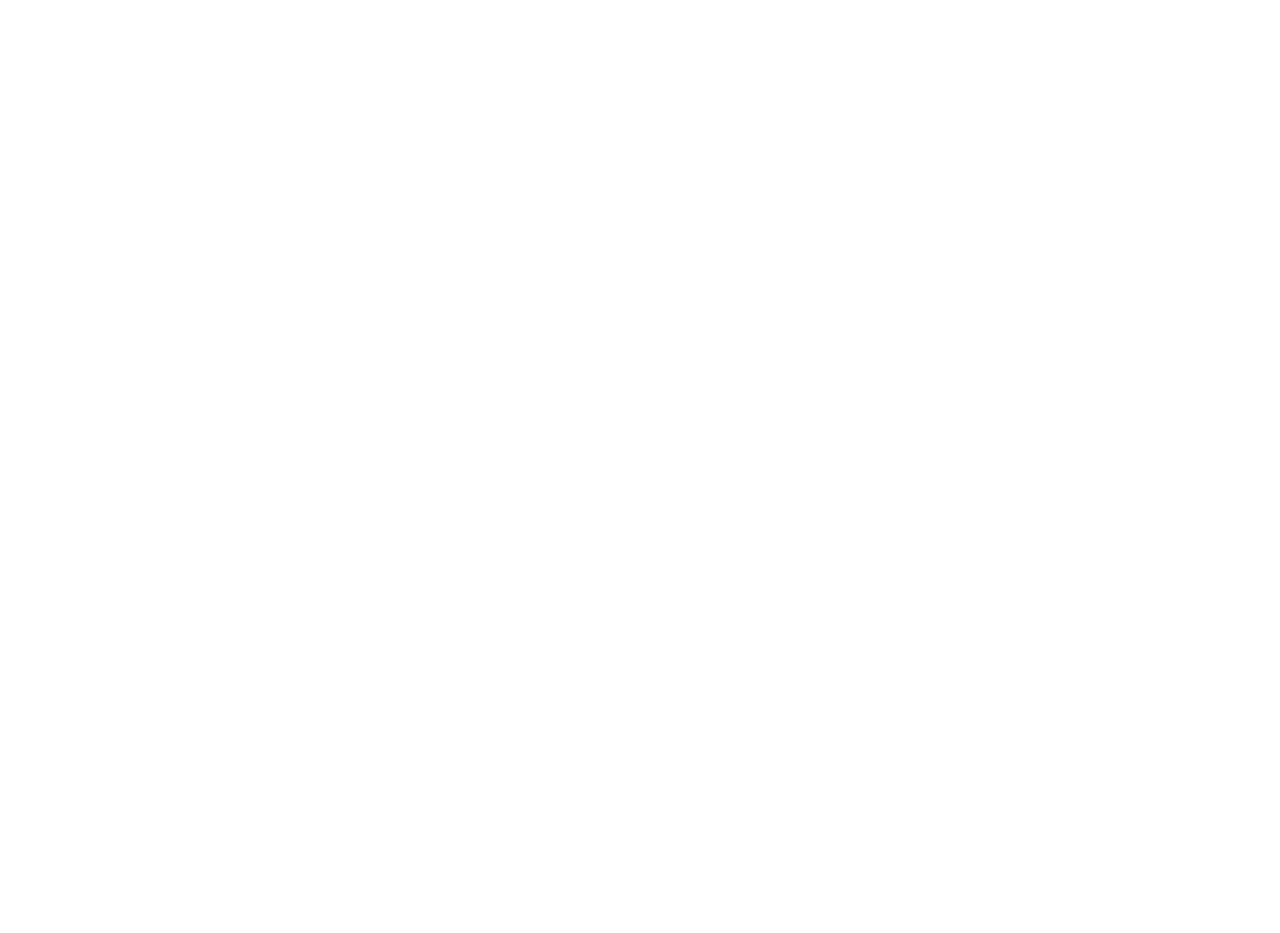
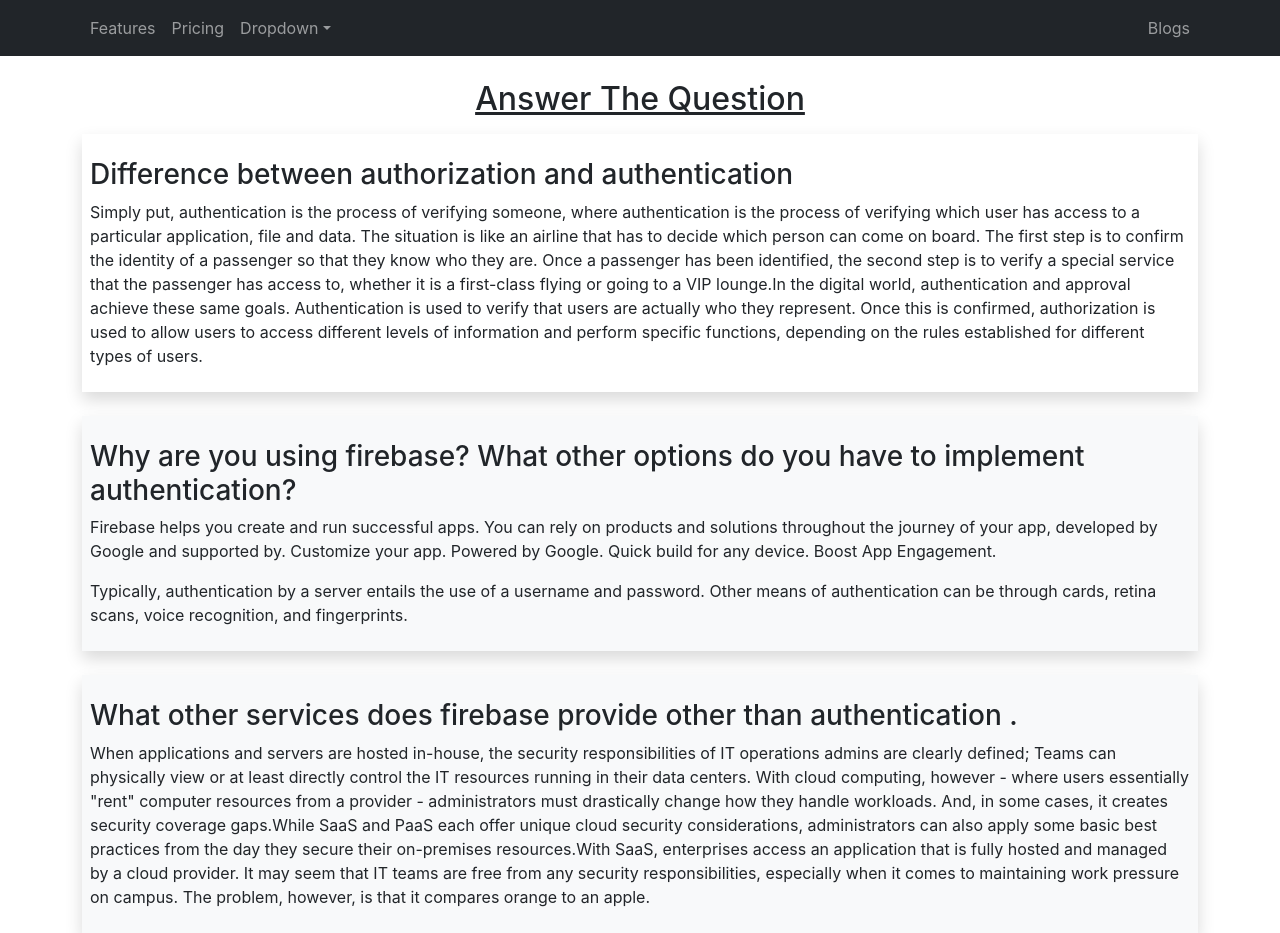
Before and after one commit to dipankar11137/independent-service-provider, a React (Create React App) app: page / in a window 1280 px wide. Before the commit the page ends 800 px from the top, so only its background shows below. Built offline with nearby package versions, Linux system fonts and the light colour scheme.

Commit message:
blogs add

```diff
--- a/package.json
+++ b/package.json
@@ -6,8 +6,11 @@
     "@testing-library/jest-dom": "^5.16.4",
     "@testing-library/react": "^13.1.1",
     "@testing-library/user-event": "^13.5.0",
+    "bootstrap": "^5.1.3",
     "react": "^18.0.0",
+    "react-bootstrap": "^2.2.3",
     "react-dom": "^18.0.0",
+    "react-router-dom": "^6.3.0",
     "react-scripts": "5.0.1",
     "web-vitals": "^2.1.4"
   },
--- a/src/App.js
+++ b/src/App.js
@@ -1,11 +1,16 @@
-import logo from './logo.svg';
+
+import { Route, Router } from 'react-router-dom';
 import './App.css';
+import Blogs from './Pages/Home/Blogs/Blogs';
+import Header from './Pages/Shared/Header/Header';
 
 function App() {
   return (
-    <div className="App">
+    <div >
+      <Header></Header>
+      <Blogs></Blogs>
 
-    </div>
+    </div >
   );
 }
 
--- /dev/null
+++ b/src/Pages/Home/Blogs/Blogs.css
@@ -0,0 +1,8 @@
+.blogs-styles {
+    background-color: rgb(246, 242, 237);
+
+}
+
+.blogs-style:hover {
+    background-color: rgb(72, 47, 1);
+}
--- /dev/null
+++ b/src/Pages/Home/Blogs/Blogs.js
@@ -0,0 +1,28 @@
+import React from 'react';
+import './Blogs.css';
+
+const Blogs = () => {
+    return (
+        <div className='container mt-4 '>
+            <h2 className='text-center mb-3 text-decoration-underline'>Answer The Question</h2>
+            <div className='shadow p-2 pt-4 '>
+                <h3>Difference between authorization and authentication</h3>
+                <p>Simply put, authentication is the process of verifying someone, where authentication is the process of verifying which user has access to a particular application, file and data. The situation is like an airline that has to decide which person can come on board. The first step is to confirm the identity of a passenger so that they know who they are. Once a passenger has been identified, the second step is to verify a special service that the passenger has access to, whether it is a first-class flying or going to a VIP lounge.In the digital world, authentication and approval achieve these same goals. Authentication is used to verify that users are actually who they represent. Once this is confirmed, authorization is used to allow users to access different levels of information and perform specific functions, depending on the rules established for different types of users.</p>
+            </div>
+
+            <div className='shadow p-2 mt-4 bg-light pt-4 blogs-styles'>
+                <h3>Why are you using firebase? What other options do you have to implement authentication?</h3>
+                <p>Firebase helps you create and run successful apps. You can rely on products and solutions throughout the journey of your app, developed by Google and supported by. Customize your app. Powered by Google. Quick build for any device. Boost App Engagement.</p>
+                <p>Typically, authentication by a server entails the use of a username and password. Other means of authentication can be through cards, retina scans, voice recognition, and fingerprints.</p>
+            </div>
+
+            <div className='shadow p-2 mt-4 bg-light pt-4 blogs-style'>
+                <h3>What other services does firebase provide other than authentication .</h3>
+                <p>When applications and servers are hosted in-house, the security responsibilities of IT operations admins are clearly defined; Teams can physically view or at least directly control the IT resources running in their data centers. With cloud computing, however - where users essentially "rent" computer resources from a provider - administrators must drastically change how they handle workloads. And, in some cases, it creates security coverage gaps.While SaaS and PaaS each offer unique cloud security considerations, administrators can also apply some basic best practices from the day they secure their on-premises resources.With SaaS, enterprises access an application that is fully hosted and managed by a cloud provider. It may seem that IT teams are free from any security responsibilities, especially when it comes to maintaining work pressure on campus. The problem, however, is that it compares orange to an apple.</p>
+            </div>
+
+        </div>
+    );
+};
+
+export default Blogs;
--- /dev/null
+++ b/src/Pages/Shared/Header/Header.js
@@ -0,0 +1,36 @@
+import React from 'react';
+import { Container, Nav, Navbar, NavDropdown } from 'react-bootstrap';
+import { Link, NavLink } from 'react-router-dom';
+
+const Header = () => {
+    return (
+        <div>
+            <Navbar collapseOnSelect expand="lg" bg="dark" variant="dark">
+                <Container>
+                    {/* <Navbar.Brand href="#home">React-Bootstrap</Navbar.Brand> */}
+                    <Navbar.Toggle aria-controls="responsive-navbar-nav" />
+                    <Navbar.Collapse id="responsive-navbar-nav">
+                        <Nav className="me-auto">
+                            <Nav.Link href="#features">Features</Nav.Link>
+                            <Nav.Link href="#pricing">Pricing</Nav.Link>
+                            <NavDropdown title="Dropdown" id="collasible-nav-dropdown">
+                                <NavDropdown.Item href="#action/3.1">Action</NavDropdown.Item>
+                                <NavDropdown.Item href="#action/3.2">Another action</NavDropdown.Item>
+                                <NavDropdown.Item href="#action/3.3">Something</NavDropdown.Item>
+                                <NavDropdown.Divider />
+                                <NavDropdown.Item href="#action/3.4">Separated link</NavDropdown.Item>
+                            </NavDropdown>
+                        </Nav>
+                        <Nav>
+                            <Nav.Link >Blogs</Nav.Link>
+                            {/* <Nav.Link as={Link} to="/about">About</Nav.Link> */}
+                            {/* <Nav.Link as={Link} to="/login">Login</Nav.Link> */}
+                        </Nav>
+                    </Navbar.Collapse>
+                </Container>
+            </Navbar>
+        </div>
+    );
+};
+
+export default Header;
--- a/src/index.js
+++ b/src/index.js
@@ -3,12 +3,15 @@
 import './index.css';
 import App from './App';
 import reportWebVitals from './reportWebVitals';
+import { BrowserRouter } from 'react-router-dom';
 
 const root = ReactDOM.createRoot(document.getElementById('root'));
 root.render(
-  <React.StrictMode>
-    <App />
-  </React.StrictMode>
+  <BrowserRouter>
+    <React.StrictMode>
+      <App />
+    </React.StrictMode>
+  </BrowserRouter>
 );
 
 // If you want to start measuring performance in your app, pass a function
```
Also changed, not shown: src/Pages/Home/Expert/Expert.js (added, +11 -0 lines), src/Pages/Shared/Footer/Footer.css (added), src/Pages/Shared/Footer/Footer.js (added), src/Pages/Shared/Header/Header.css (added), 1 other file (tests, documents, lock files or other folders).
